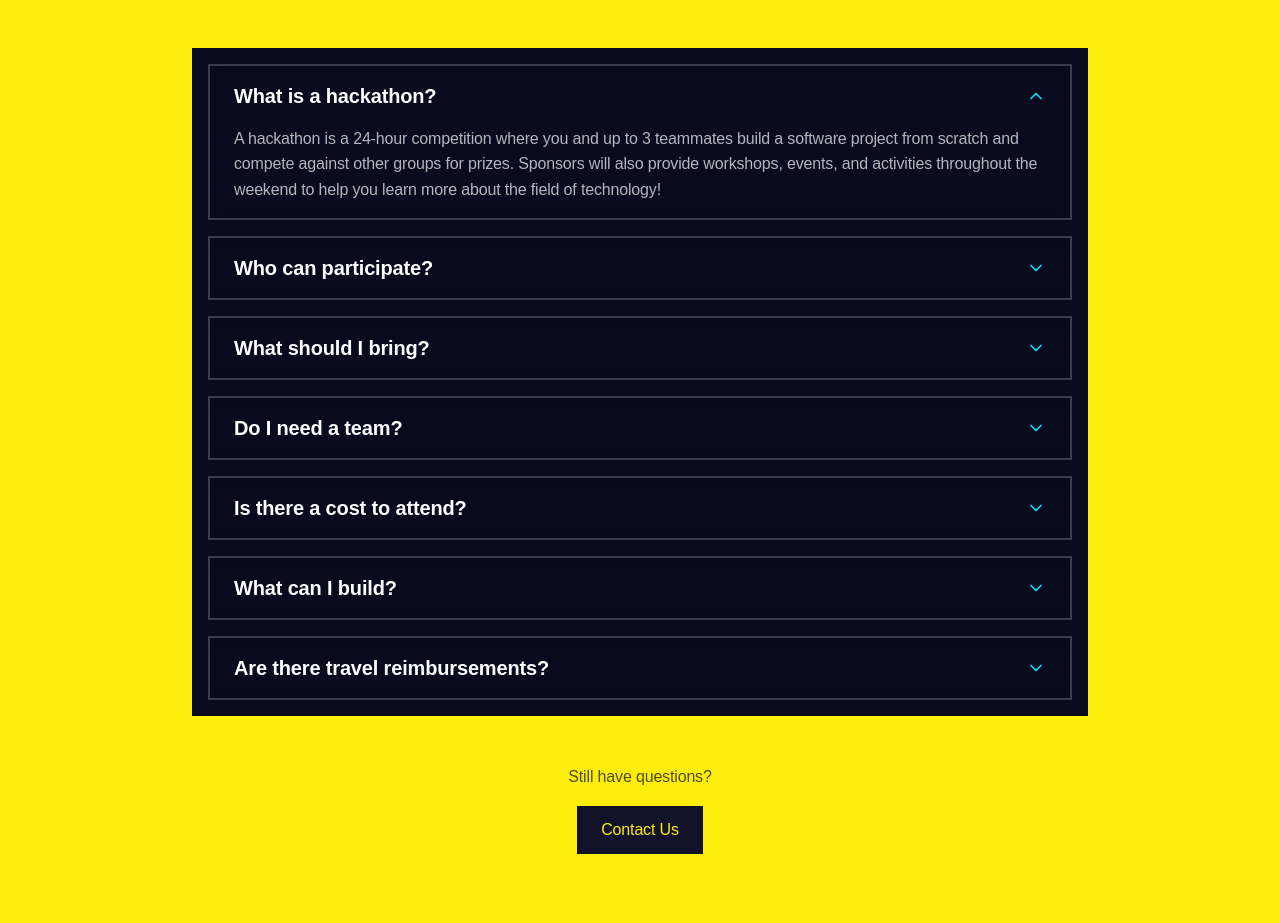
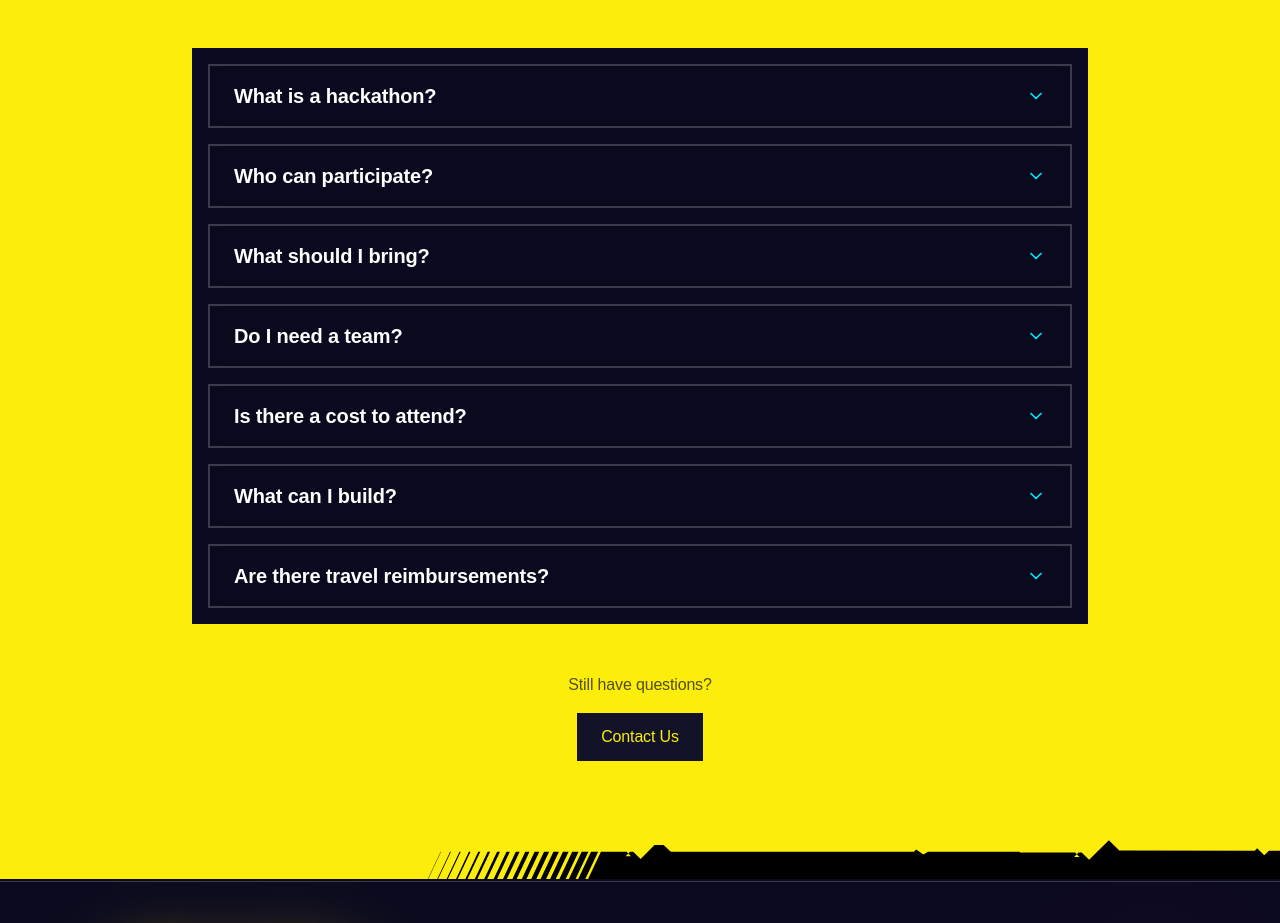
Before and after one commit to HCC-Computer-Science-Association/hackhcc-frontend, a Next.js app: page / in a window 1280 px wide. Shown: the part 7360-8283 px from the top of the page. Built offline with nearby package versions, Linux system fonts and the light colour scheme; a web font is replaced by a local one.

Commit message:
First FAQ box NOT expanded when page is refreshed or new visit

```diff
--- a/components/FAQ.tsx
+++ b/components/FAQ.tsx
@@ -3,7 +3,7 @@
 import { ChevronDown, HelpCircle } from "lucide-react";
 
 export function FAQ() {
-  const [openIndex, setOpenIndex] = useState<number | null>(0);
+  const [openIndex, setOpenIndex] = useState<number | null>(null);
 
   const faqs = [
     {
```
